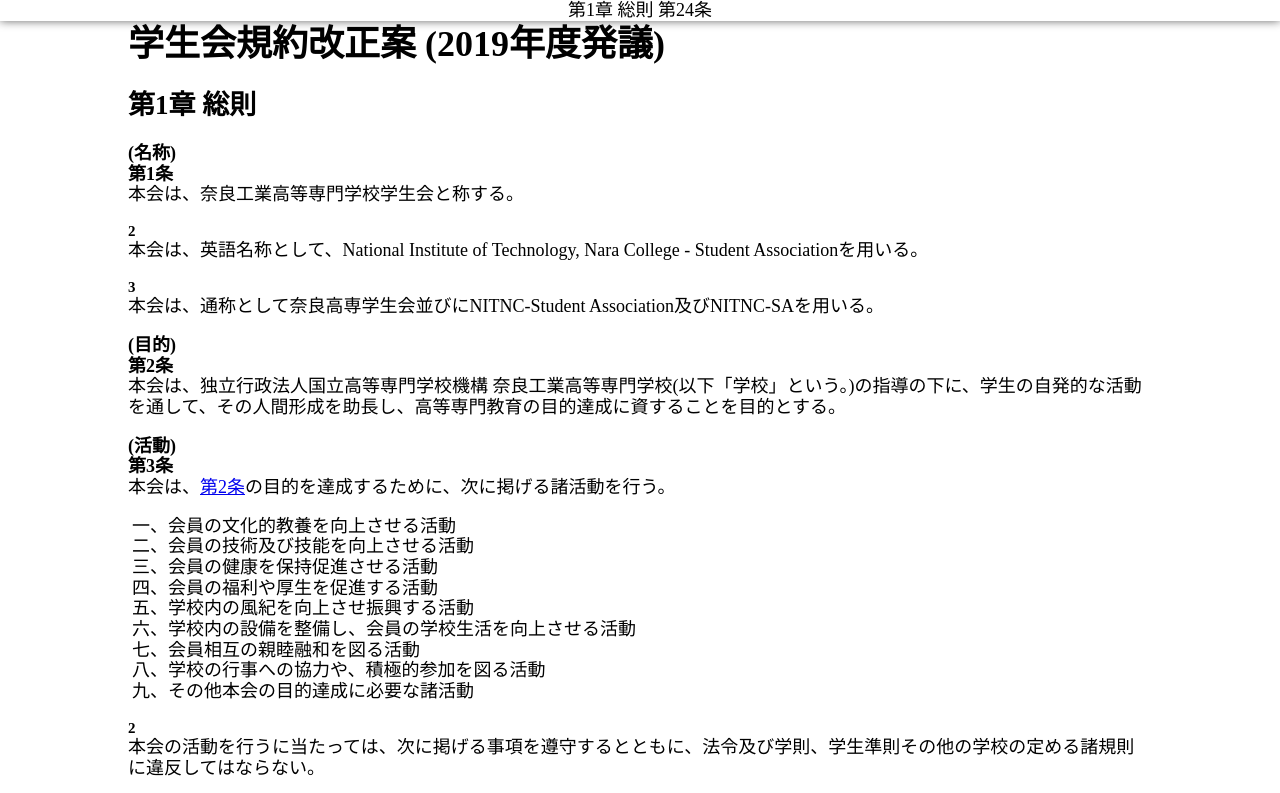
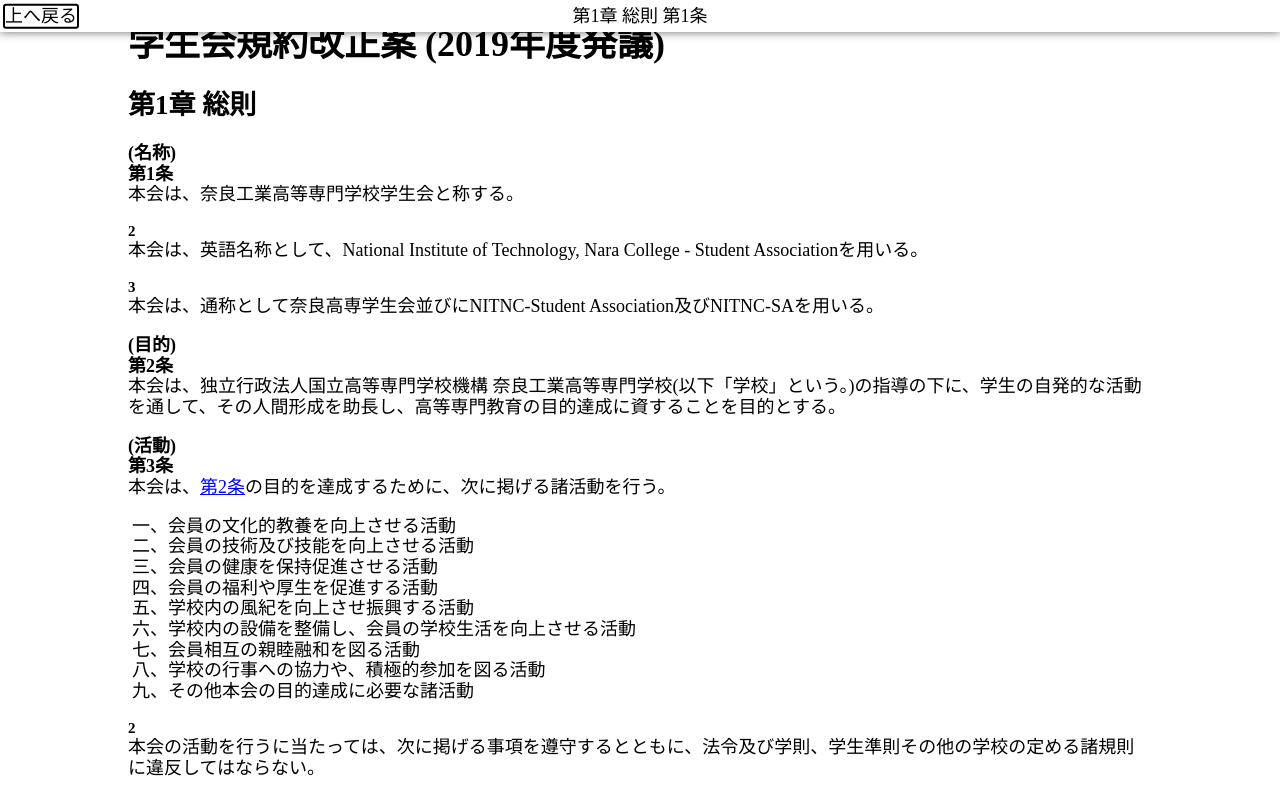
Before and after one commit to nitnc-17s/term-see, a plain HTML site: page index.html in a window 1280 px wide. Shown: the top 793 px of the page. Drawn offline with nearby package versions, Linux system fonts and the light colour scheme; some packages are replaced by stand-ins of ours; a script that the page names is missing.

Commit message:
add button

```diff
--- a/index.html
+++ b/index.html
@@ -8,8 +8,11 @@
 
 <body>
     <header id="header">
-        <span id="chapterHeader"></span>
-        <span id="articleHeader"></span>
+        <span class="top" onclick="topScroll()">上へ戻る</span>
+        <span class="centerheader">
+            <span id="chapterHeader"></span>
+            <span id="articleHeader"></span>
+        </span>
     </header>
     <h1>学生会規約改正案 (2019年度発議)</h1>
     <div class="term">
--- a/index.js
+++ b/index.js
@@ -14,15 +14,14 @@ document.addEventListener("scrollStart", event => {
     BeforeEvent = event;
 }, false);
 
-let termBase = document.getElementsByClassName("term")[0].children;
-
-let headerBase = document.getElementById("header");
-let chapterHeader = document.getElementById("chapterHeader");
-let articleHeader = document.getElementById("articleHeader");
-
-let HeaderText, ArticleText;
+const termBase = document.getElementsByClassName("term")[0].children;
+const headerBase = document.getElementById("header");
+const chapterHeader = document.getElementById("chapterHeader");
+const articleHeader = document.getElementById("articleHeader");
 let chapterNum = 0;
 function onScroll() {
+    let HeaderText, ArticleText;
+
     for(let i = 0; i < termBase.length; i++){
         let b = termBase[i].getBoundingClientRect().top - headerBase.offsetHeight - 100;
         if(b <= 0){
@@ -37,8 +36,12 @@ function onScroll() {
         let b = termBase[chapterNum].getElementsByTagName("h4")[i].getBoundingClientRect().top - headerBase.offsetHeight - 100;
         if(b <= 0)ArticleText = termBase[chapterNum].getElementsByTagName("h4")[i].innerHTML;
     }
-    if(ArticleText == undefined) ArticleText = termBase[0].getElementsByTagName("h4")[0].innerHTML;
+    if(ArticleText == undefined) ArticleText = termBase[chapterNum].getElementsByTagName("h4")[0].innerHTML;
     articleHeader.innerHTML = ArticleText;
 }
 onScroll();
 window.onscroll = onScroll;
+
+function topScroll(){
+    scrollTo(0,0);
+}
--- a/style.css
+++ b/style.css
@@ -41,10 +41,25 @@ ol.ordered-list-type-2 {
 header{
     position: fixed;
     width: 100vw;
-    height: 1fr;
+    height: 2rem;
     top: 0;
     left: 0;
     background-color: #FFF;
-    text-align: center;
     filter: drop-shadow(0px 0px 5px rgba(0,0,0,0.6));
 }
+
+.top{
+    position: absolute;
+    top: 50%;
+    left: 3px;
+    transform: translateY(-50%);
+    border: solid 2px;
+    border-radius: 3px;
+}
+
+.centerheader{
+    position: absolute;
+    top: 50%;
+    left: 50%;
+    transform: translateX(-50%) translateY(-50%);
+}
```
